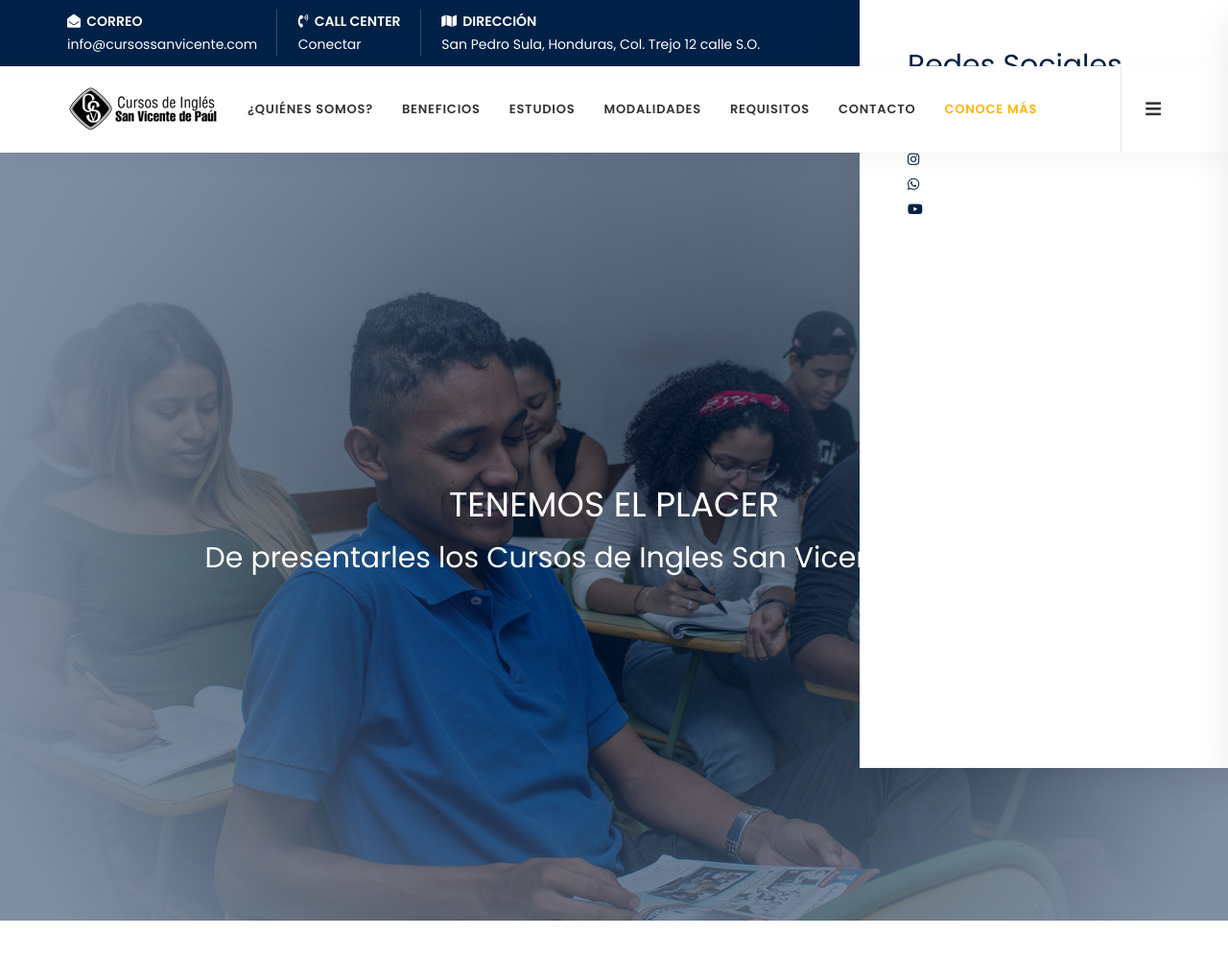
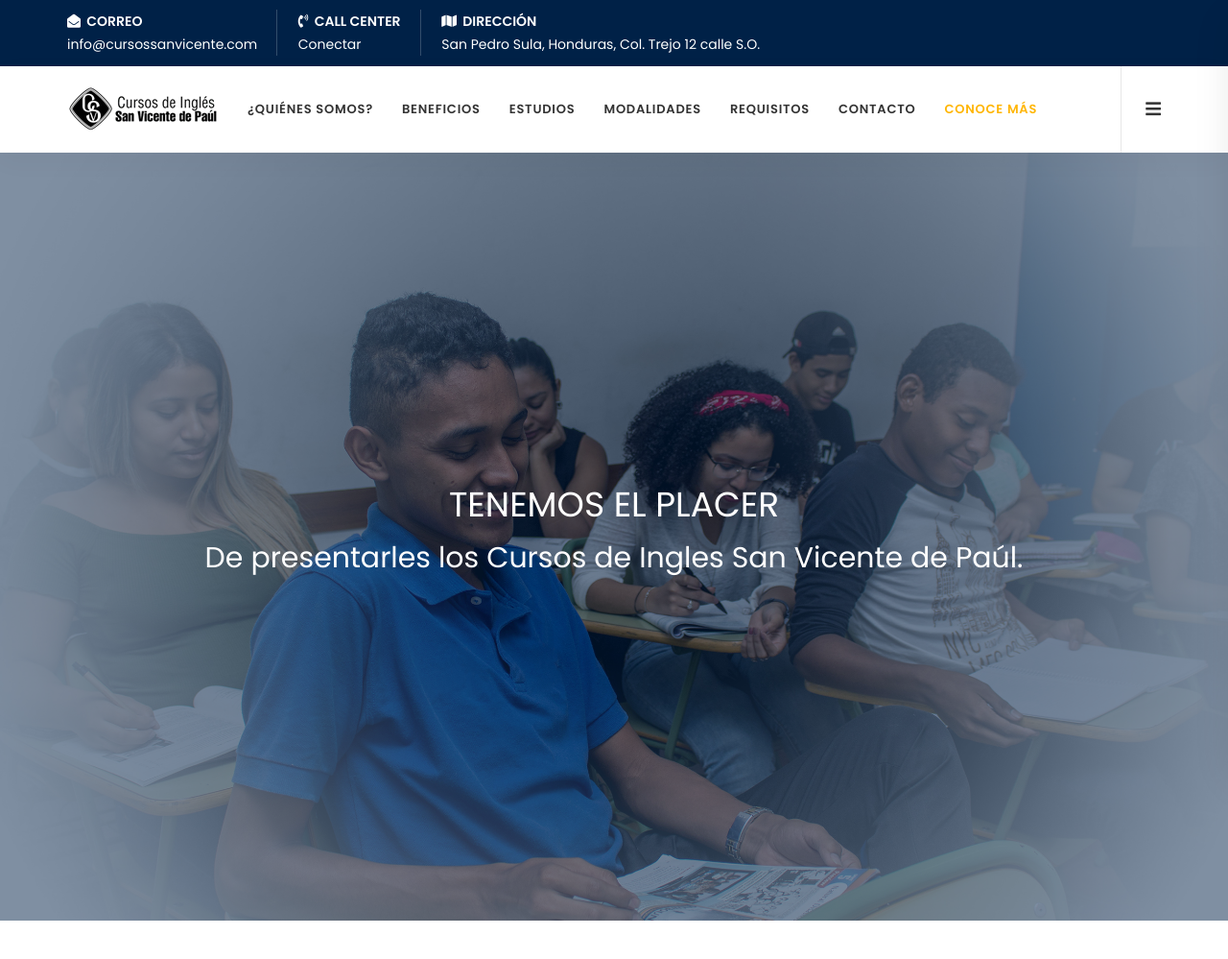
Before and after one commit to azuniga013/Sitios, a PHP site: page / in a window 1280 px wide. Shown: the top 999 px of the page at 96% size. Run offline with PHP 8.4, Linux system fonts and the light colour scheme; some libraries are stand-ins or nearby versions.

Commit message:
redes000

```diff
--- a/CursosSanVicente/assets/css/bootsnav.css
+++ b/CursosSanVicente/assets/css/bootsnav.css
@@ -523,7 +523,7 @@ body {
 }
 
 .side2 {
-  position: fixed;
+  position: none;
   overflow-y: auto;
   top: 0;
   right: -16px;
```
